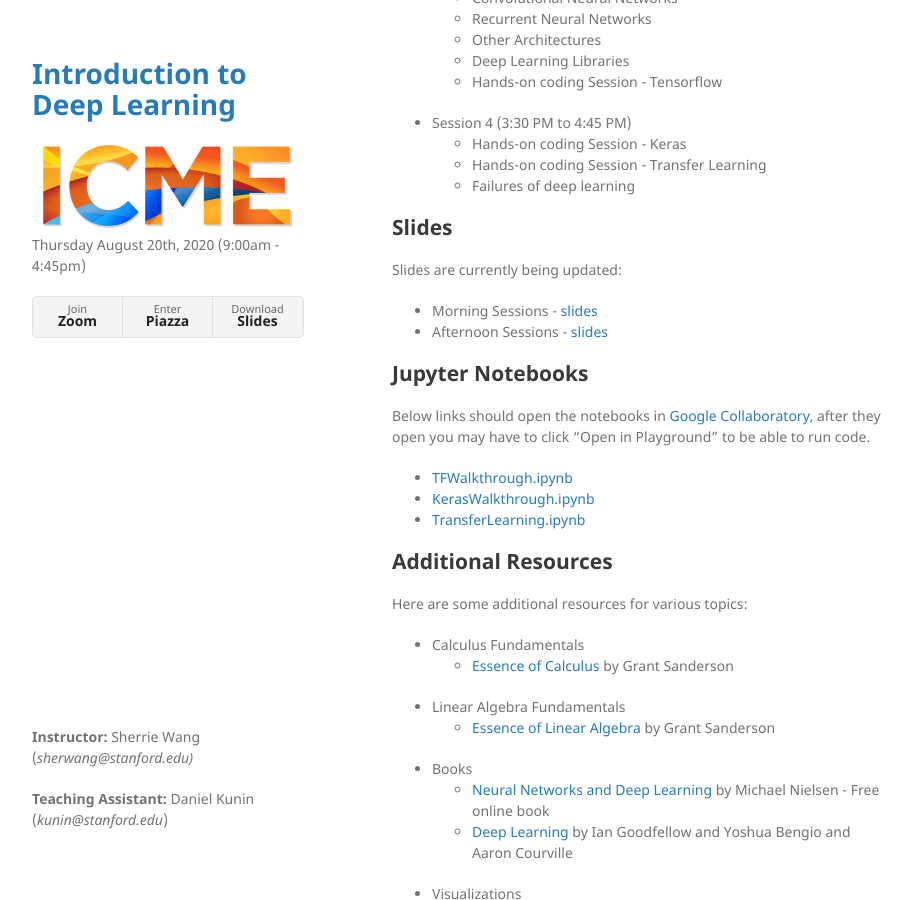
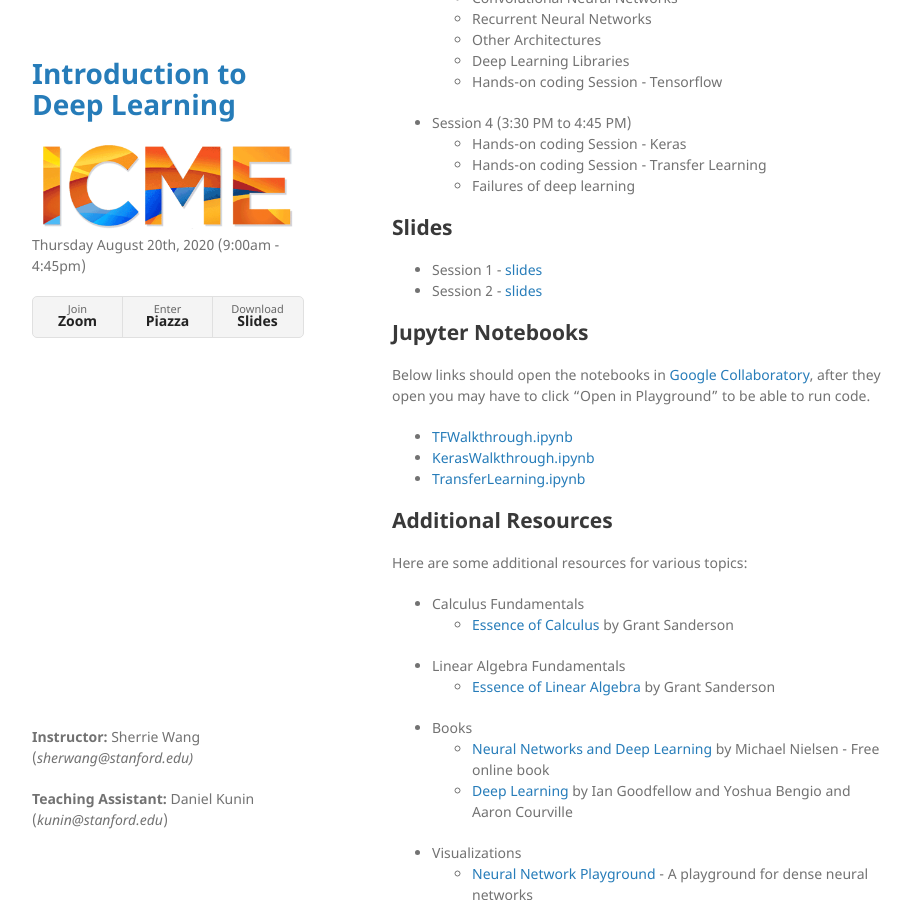
Before and after one commit to icme-workshops/deep-learning, a Jekyll site: the page built from index.md, in a window 1280 px wide and 900 px high, scrolled down 1479 px. Shown: the whole window, without its empty margins (178-1090 px from the left). Built offline with Jekyll 4.4.1, drawn with Linux system fonts in a browser that asks for light colours; our own code applies the rules of GitHub Pages for plain Markdown files.

Commit message:
Update index.md

```diff
--- a/index.md
+++ b/index.md
@@ -48,10 +48,8 @@ Sherrie Wang is a PhD student at ICME, advised by Professor David Lobell at the
 
 ## Slides
 
-Slides are currently being updated:
-
-* Morning Sessions - [slides](#)
-* Afternoon Sessions - [slides](#)
+* Session 1 - [slides](https://github.com/icme-workshops/deep-learning/blob/master/docs/dlworkshop1.pdf)
+* Session 2 - [slides](https://github.com/icme-workshops/deep-learning/blob/master/docs/dlworkshop2.pdf)
 
 ## Jupyter Notebooks
 
```
